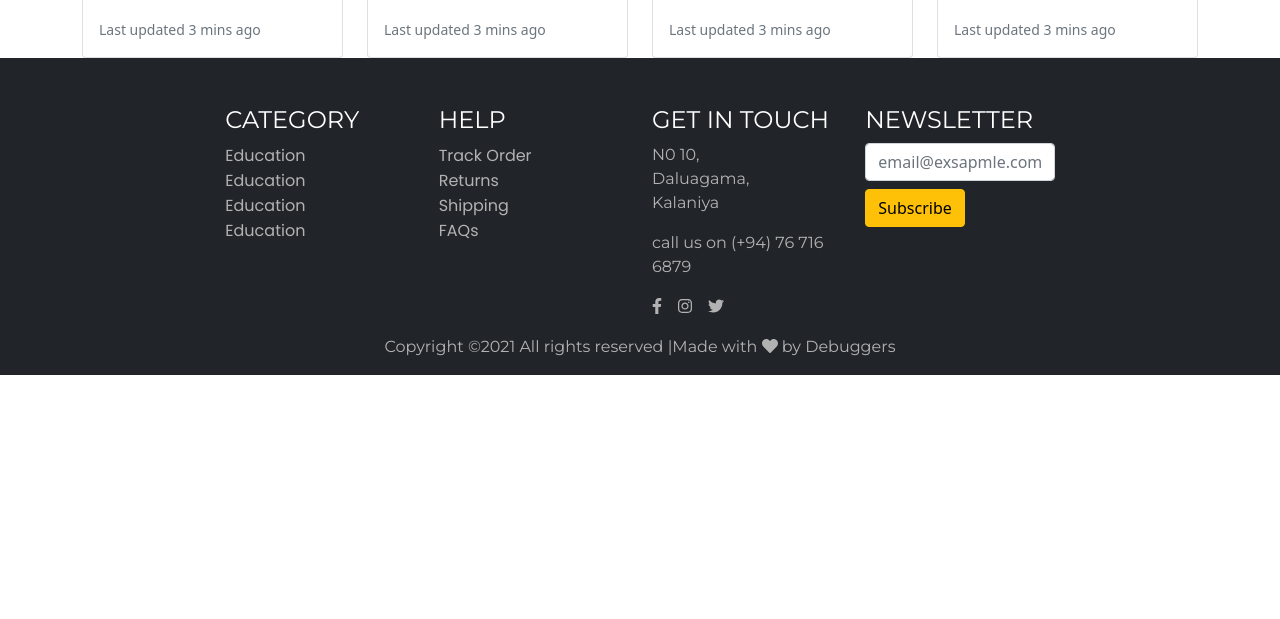
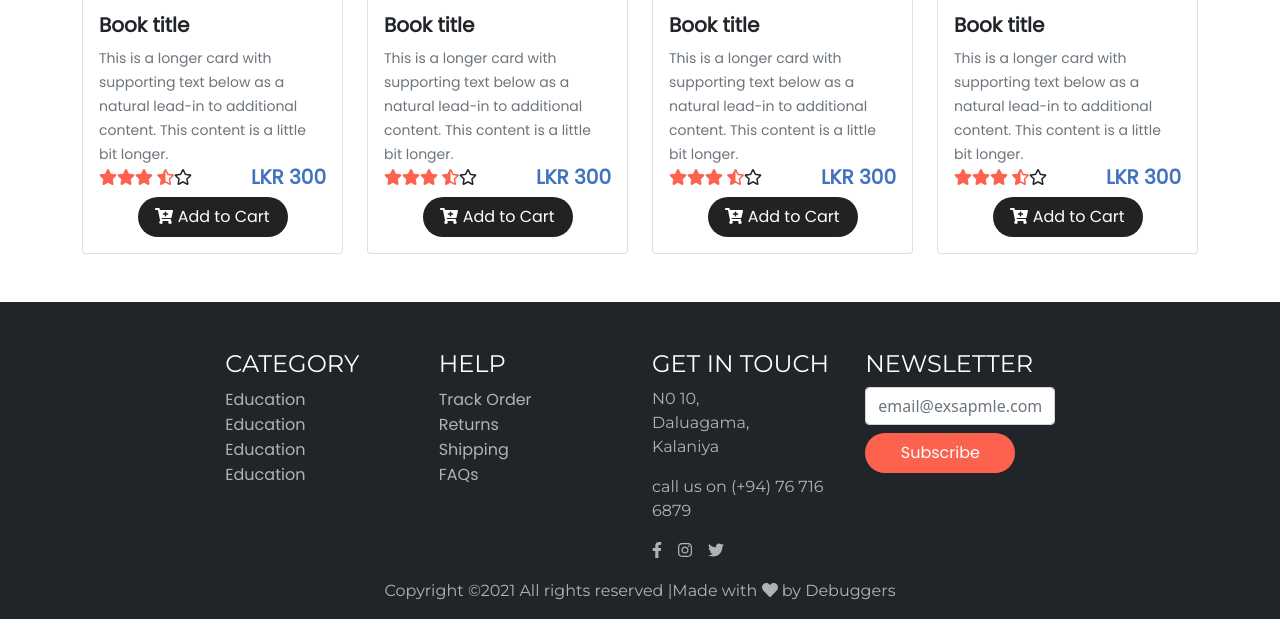
Before and after one commit to imashaWe/online-bookstore, a PHP site: page / in a window 1280 px wide. Shown: the part 2256-2875 px from the top of the page. Before the commit the page ends 2631 px from the top, so only its background shows below. Run offline with PHP 8.4, Linux system fonts and the light colour scheme; some libraries are stand-ins or nearby versions.

Commit message:
implemented design

```diff
--- a/cart-side-view.php
+++ b/cart-side-view.php
@@ -1,8 +1,3 @@
-<style>
-    .checked {
-        color: orange;
-    }
-</style>
 <div class="offcanvas offcanvas-end" tabindex="-1" id="cartSideView" aria-labelledby="offcanvasRightLabel">
     <div class="offcanvas-header">
         <h5 id="offcanvasRightLabel">Your Cart</h5>
@@ -20,13 +15,7 @@
                             <div class="card-body">
                                 <h5 class="card-title">First Book</h5>
                                 <small>1 X $19</small>
-                                <div>
-                                    <span class="fa fa-star checked"></span>
-                                    <span class="fa fa-star checked"></span>
-                                    <span class="fa fa-star checked"></span>
-                                    <span class="fa fa-star"></span>
-                                    <span class="fa fa-star"></span>
-                                </div>
+                                <div  class="rating-bar" data-rate="1.2" data-max="5"></div>
                             </div>
                         </div>
                     </div>
--- /dev/null
+++ b/css/theme.css
@@ -0,0 +1,117 @@
+@import url('https://fonts.googleapis.com/css2?family=Poppins&family=Montserrat&display=swap');
+
+:root {
+    --primary: #4173be !important;
+    --accent: #FC624D !important;
+
+}
+
+/* fonts */
+.theme-text-title {
+    font-family: Poppins;
+    font-weight: 700;
+}
+
+.theme-text-subtitle {
+    font-family: Poppins;
+    font-weight: 500;
+
+}
+
+.theme-text {
+    font-family: Poppins;
+    font-weight: 400;
+
+}
+
+.theme-text-heading {
+    font-family: Poppins;
+    font-weight: 700;
+
+}
+
+/* colors */
+.theme-primary-color-bg {
+    background-color: var(--primary);
+}
+
+.theme-primary-color {
+    color: var(--primary);
+}
+
+.theme-accent-color-bg {
+    background-color: var(--accent);
+}
+
+.theme-accent-color {
+    color: var(--accent);
+}
+
+/* buttons */
+.theme-btn {
+    display: inline-block;
+    font-weight: 400;
+    line-height: 1.5;
+    color: #212529;
+    text-align: center;
+    text-decoration: none;
+    vertical-align: middle;
+    cursor: pointer;
+    -webkit-user-select: none;
+    -moz-user-select: none;
+    user-select: none;
+    background-color: transparent;
+    border: 1px solid transparent;
+    padding: .375rem .75rem;
+    font-size: 1rem;
+    border-radius: .25rem;
+    transition: color .15s ease-in-out, background-color .15s ease-in-out, border-color .15s ease-in-out, box-shadow .15s ease-in-out;
+}
+
+.theme-btn-primary, .theme-btn-primary-animated {
+
+    border-radius: 20px;
+    background-color: var(--primary);
+
+    min-width: 150px;
+    height: 40px;
+
+    color: #fff;
+}
+
+.theme-btn-primary-animated:hover {
+    background-color: white;
+    color: var(--primary);
+}
+
+.theme-btn-dark, .theme-btn-dark-animated {
+
+    border-radius: 20px;
+    background-color: #222;;
+
+    min-width: 150px;
+    height: 40px;
+
+    color: #fff;
+}
+
+.theme-btn-dark-animated:hover {
+    background-color: var(--accent);
+    color: #fff;
+}
+
+.theme-btn-accent, .theme-btn-accent-animated {
+
+    border-radius: 20px;
+    background-color: var(--accent);
+
+    min-width: 150px;
+    height: 40px;
+
+    color: #fff;
+}
+
+.theme-btn-accent-animated:hover {
+    background-color: var(--accent);
+    color: var(--primary);
+}
--- a/footer.php
+++ b/footer.php
@@ -1,6 +1,6 @@
-<?php
-    require_once 'cart-side-view.php';
-?>
+<?php require_once 'cart-side-view.php'; ?>
+</div>
+</main>
 <footer>
     <div class="container-fluid bg-dark position-absolute footer">
         <div class="row justify-content-center pt-5">
@@ -39,7 +39,8 @@
             <div class="col-2">
                 <h4>NEWSLETTER</h4>
                 <input type="text" class="form-control" placeholder="email@exsapmle.com">
-                <button type="submit" class="btn btn-warning mt-2">Subscribe</button>
+                <button type="submit" class="theme-btn theme-btn-accent-animated theme-text-subtitle mt-2">Subscribe
+                </button>
             </div>
 
         </div>
@@ -53,6 +54,7 @@
 
     </div>
 </footer>
+<script src="js/main.js"></script>
 <!-- bootstrap js-->
 <script src="https://cdn.jsdelivr.net/npm/@popperjs/core@2.9.2/dist/umd/popper.min.js"></script>
 <script src="https://cdn.jsdelivr.net/npm/bootstrap@5.0.2/dist/js/bootstrap.min.js"></script>
--- a/header.php
+++ b/header.php
@@ -10,6 +10,8 @@
     <link href="https://cdn.jsdelivr.net/npm/bootstrap@5.0.2/dist/css/bootstrap.min.css" rel="stylesheet">
     <!--custom design css-->
     <link rel="stylesheet" href="css/style.css">
+    <!--theme  css-->
+    <link rel="stylesheet" href="css/theme.css">
     <!--fontawesome icon-->
     <script src="https://cdnjs.cloudflare.com/ajax/libs/font-awesome/5.15.3/js/all.min.js"
             crossorigin="anonymous"></script>
@@ -20,7 +22,13 @@
 </head>
 <body>
 <header>
-    <nav class="navbar navbar-expand-lg py-4 navbar-dark bg-dark">
+    <!-- As a link -->
+    <nav class="navbar navbar-light bg-light">
+        <div class="container-fluid">
+            <a class="navbar-brand" href="#">Navbar</a>
+        </div>
+    </nav>
+    <nav class="navbar navbar-expand-lg py-4 navbar-dark fixed-top theme-primary-color-bg">
         <div class="container-fluid">
             <a class="navbar-brand" href="#">Online BookStore</a>
             <button class="navbar-toggler" type="button" data-bs-toggle="collapse" data-bs-target="#navbarScroll"
@@ -28,7 +36,8 @@
                 <span class="navbar-toggler-icon"></span>
             </button>
             <div class="collapse navbar-collapse" id="navbarScroll">
-                <ul class="navbar-nav me-auto my-2 my-lg-0 navbar-nav-scroll theme-font-bold" style="--bs-scroll-height: 100px;">
+                <ul class="navbar-nav me-auto my-2 my-lg-0 navbar-nav-scroll theme-font-bold"
+                    style="--bs-scroll-height: 100px;">
                     <li class="nav-item">
                         <a class="nav-link active" aria-current="page" href="#">Home</a>
                     </li>
@@ -63,3 +72,5 @@
         </div>
     </nav>
 </header>
+<main>
+    <div class="container my-5">
--- a/index.php
+++ b/index.php
@@ -1,28 +1,43 @@
 <?php require_once "header.php" ?>
-<main>
-    <div class="container">
 
 <div class="row row-cols-1 row-cols-md-4 g-4">
     <?php for ($i = 0; $i < 20; $i++): ?>
         <div class="col">
             <div class="card">
+
                 <div class="card-body">
+                    <div class="ribbon-wrapper">
+                        <div class="ribbon">NEW</div>
+                    </div>
                     <div class="item-pic item-img-hov">
-                                <img src="https://picsum.photos/200" alt="IMG-PRODUCT">
+                        <img src="https://online-bookstore.azurewebsites.net/admin/uploads/book-img-c4ca4238a0b923820dcc509a6f75849b.jpg"
+                             alt="IMG-PRODUCT">
                         <a href="#" class="item-btn flex-c-m item-btn-font item-btn-hov item-trans">
                             Quick View
                         </a>
                     </div>
-                            <h5 class="card-title">Book title</h5>
-                            <p class="card-text">This is a longer card with supporting text below as a natural lead-in
-                                to additional content. This content is a little bit longer.</p>
-                            <p class="card-text"><small class="text-muted">Last updated 3 mins ago</small></p>
+                    <h5 class="card-title theme-text-title mt-1">Book title</h5>
+                    <small class="theme-text text-muted">This is a longer card with supporting text below as a natural
+                        lead-in
+                        to additional content. This content is a little bit longer.</small>
+                    <div class="row justify-content-between">
+                        <div class="col">
+                            <div class="rating-bar" data-rate="4.2" data-max="5"></div>
+                        </div>
+                        <div class="col">
+                                <h5 class="theme-text-title text-end theme-primary-color">LKR 300</h5>
+                        </div>
+                    </div>
+                    <div class="d-flex justify-content-center">
+                        <button class="theme-btn theme-btn-dark-animated theme-font-bold">
+                            <i class="fa fa-cart-plus" aria-hidden="true"></i>&nbsp;Add to Cart
+                        </button>
+                    </div>
                 </div>
             </div>
         </div>
     <?php endfor; ?>
 </div>
 
-    </div>
-</main>
+
 <?php require_once "footer.php" ?>
--- /dev/null
+++ b/js/main.js
@@ -0,0 +1,20 @@
+/* rating bar */
+(function (){
+    const ratingBarList = document.getElementsByClassName('rating-bar');
+    for (let e of ratingBarList) {
+        let rate = parseFloat(e.getAttribute('data-rate'));
+        let max = parseFloat(e.getAttribute('data-max'));
+        let html ='';
+        for (let i = 1; i <= max; i++) {
+            let val = rate -i;
+            if (val > 1) {
+                html += '<span class="fas fa-star theme-accent-color"></span>';
+            } else if(val > 0) {
+                html += ' <span class="fas fa-star-half-alt theme-accent-color"></span>';
+            } else {
+                html += '<span class="far fa-star"></span>';
+            }
+        }
+        e.innerHTML = html;
+    }
+}())
```
Also changed, not shown: core/db.php (added, +8 -0 lines), core/route.php (added, +13 -0 lines), css/style.css (+36 -1 lines). Lines whose indentation alone changed are shown as unchanged.
